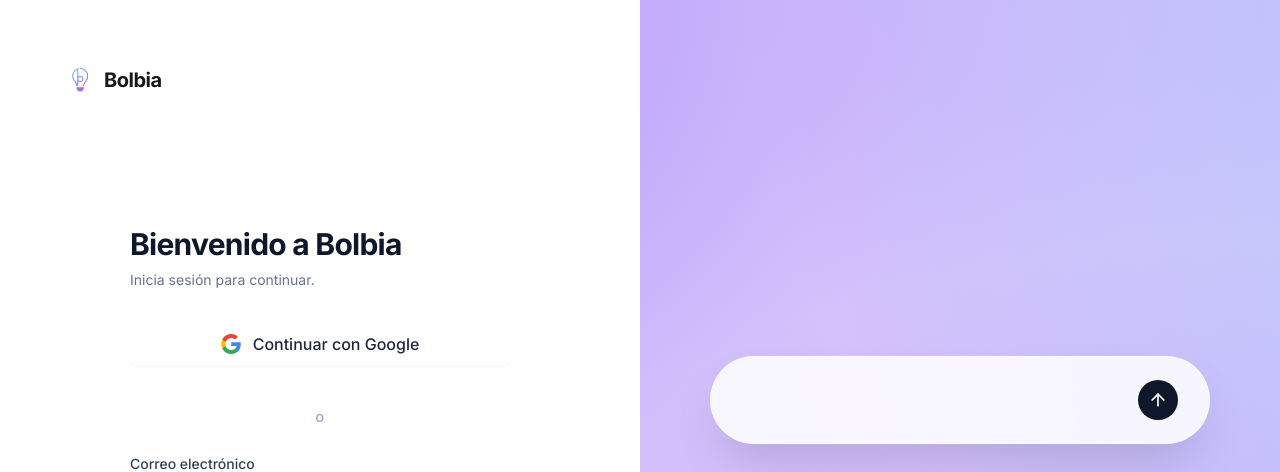
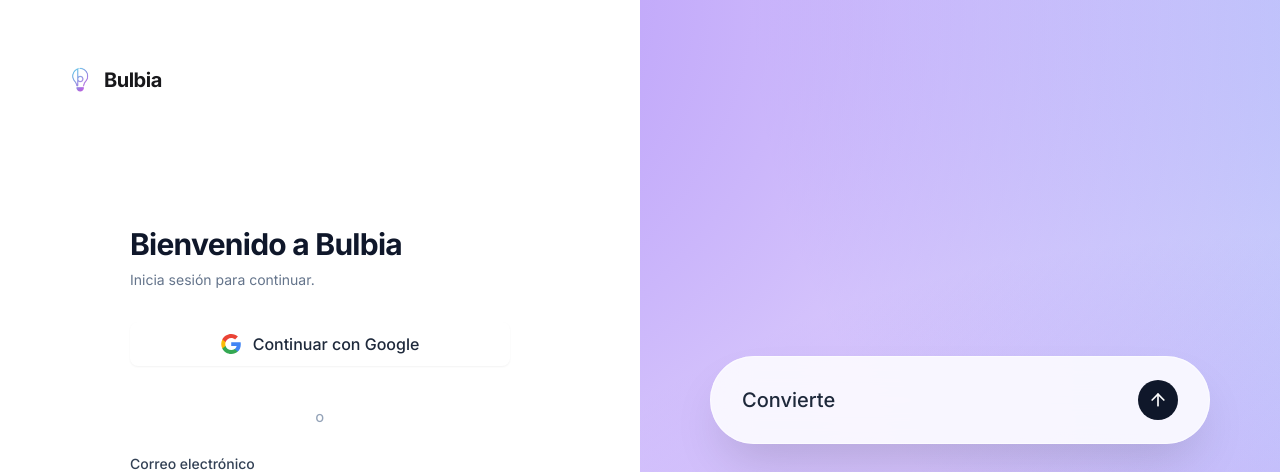
Before and after one commit to albertllacuna-create/ai-app-builder, a React (Vite) app: page /login in a window 1280 px wide. Shown: the top 472 px of the page. Built offline with nearby package versions, Linux system fonts and the light colour scheme; no server answers.

Commit message:
UI: Añadida animacion maquina de escribir al login y corregido typo Bulbia

```diff
--- a/src/index.css
+++ b/src/index.css
@@ -243,12 +243,8 @@
   white-space: nowrap;
   overflow: hidden;
   border-right: 2px solid #000;
-  animation: typing 3.5s steps(40, end), blink-caret .75s step-end infinite;
-}
-
-@keyframes typing {
-  from { width: 0 }
-  to { width: 100% }
+  padding-right: 4px;
+  animation: blink-caret .75s step-end infinite;
 }
 
 @keyframes blink-caret {
--- a/src/pages/Login.tsx
+++ b/src/pages/Login.tsx
@@ -15,6 +15,38 @@
     const [loading, setLoading] = useState(false);
     const [errorMsg, setErrorMsg] = useState('');
     const [successMsg, setSuccessMsg] = useState('');
+
+    const phrases = [
+        "Convierte tus ideas en apps",
+        "Diseña tu propio CRM",
+        "Crea el futuro de tu negocio",
+        "Automatiza tus procesos hoy"
+    ];
+    const [currentPhraseIndex, setCurrentPhraseIndex] = useState(0);
+    const [currentText, setCurrentText] = useState("");
+    const [isDeleting, setIsDeleting] = useState(false);
+
+    useEffect(() => {
+        const timeout = setTimeout(() => {
+            const currentPhrase = phrases[currentPhraseIndex];
+
+            if (isDeleting) {
+                setCurrentText(currentPhrase.substring(0, currentText.length - 1));
+                if (currentText === "") {
+                    setIsDeleting(false);
+                    setCurrentPhraseIndex((prev) => (prev + 1) % phrases.length);
+                }
+            } else {
+                setCurrentText(currentPhrase.substring(0, currentText.length + 1));
+                if (currentText === currentPhrase) {
+                    setTimeout(() => setIsDeleting(true), 2500); // Esperar antes de borrar
+                    return;
+                }
+            }
+        }, isDeleting ? 40 : 80);
+
+        return () => clearTimeout(timeout);
+    }, [currentText, isDeleting, currentPhraseIndex]);
 
     useEffect(() => {
         // Redirigir si ya hay sesión activa o si se acaba de crear vía OAuth (Google)
@@ -99,15 +131,15 @@
             <div className="split-left">
                 {/* Header with Logo */}
                 <div className="mb-12 flex items-center gap-2">
-                    <img src={logo} alt="Bolbia logo" className="h-8 w-auto" />
-                    <span className="font-bold text-xl tracking-tight">Bolbia</span>
+                    <img src={logo} alt="Bulbia logo" className="h-8 w-auto" />
+                    <span className="font-bold text-xl tracking-tight">Bulbia</span>
                 </div>
 
                 {/* Form Container */}
                 <div className="split-left-content">
                     <div className="mb-8">
                         <h1 className="text-3xl font-bold tracking-tight text-slate-900 mb-2">
-                            {isLogin ? 'Bienvenido a Bolbia' : 'Crear tu cuenta'}
+                            {isLogin ? 'Bienvenido a Bulbia' : 'Crear tu cuenta'}
                         </h1>
                         <p className="text-slate-500 text-sm">
                             {isLogin
@@ -250,7 +282,7 @@
 
                 {/* Floating Mock Prompt */}
                 <div className="mock-prompt">
-                    <div className="mock-prompt-text">Convierte tus ideas en apps</div>
+                    <div className="mock-prompt-text">{currentText}</div>
                     <div className="mock-prompt-button">
                         <ArrowUp size={20} />
                     </div>
```
